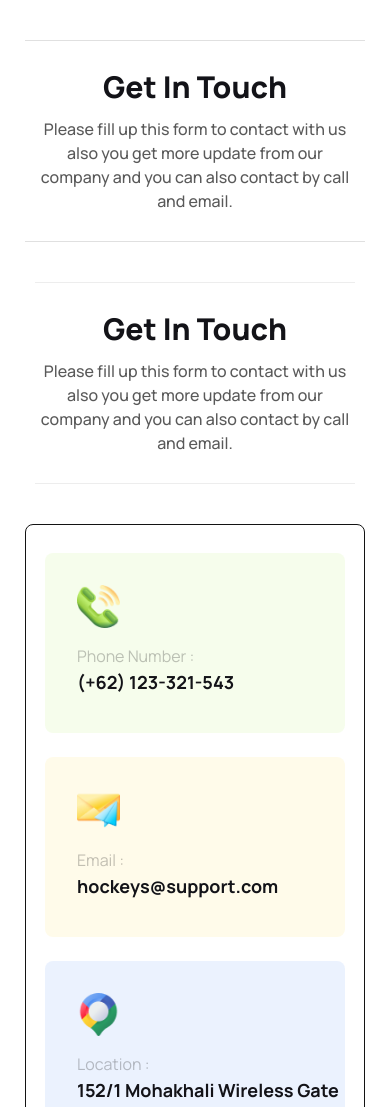
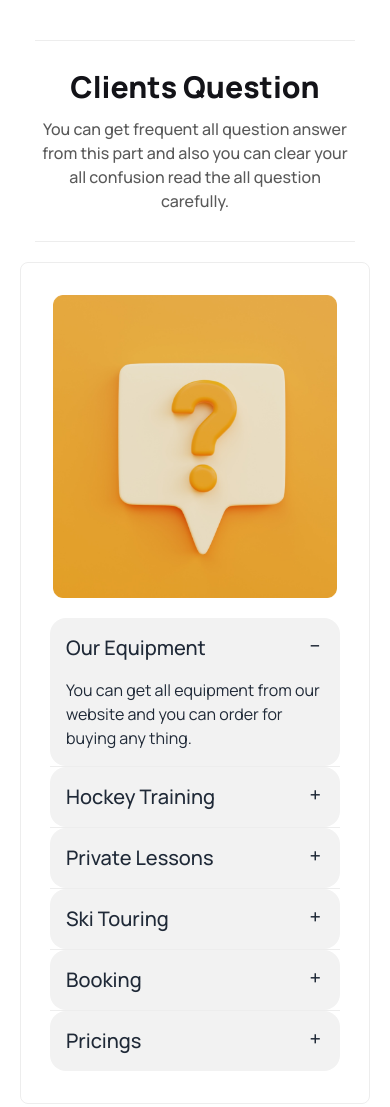
Before and after one commit to shodorsonnath/hockey-club, a plain HTML site: page index.html in a window 390 px wide. Shown: the top 1107 px of the page. Drawn offline with nearby package versions, Linux system fonts and the light colour scheme.

Commit message:
complete client question section

```diff
--- a/index.html
+++ b/index.html
@@ -28,17 +28,83 @@
     <!-- header section close -->
     <!-- main section start -->
     <main>
-      <!-- get in touch section start -->
+      <!-- client question section start -->
       <section class="mt-10 lg:mt-20">
-        <div>
-          <!-- get in touch text part -->
+          <!-- client question text part -->
           <div class="flex flex-col justify-center items-center text-center">
             <!-- horizontal line -->
-            <div class="bg-[#13131221] w-[340px] lg:w-[1170px] h-[1px]"></div>
-            <h2 class="font-extrabold text-3xl text-[#131318] pt-7 pb-3">Get In Touch</h2>
-            <p class="text-base font-medium text-[#131312B3] pb-7 mx-10 lg:mx-80 lg:px-28">Please fill up this form to contact with us also you get more update from our company and you can also contact by call and email.</p>
-            <div class="bg-[#13131221] w-[340px] lg:w-[1170px] h-[1px]"></div>
+            <div class="bg-[#13131213] w-[320px] lg:w-[1170px] h-[1px]"></div>
+            <h2 class="font-extrabold text-3xl text-[#131318] pt-7 pb-3">Clients Question</h2>
+            <p class="text-base font-medium text-[#131312B3] pb-7 mx-10 lg:mx-80 lg:px-28">You can get frequent all question answer from this part and also you can clear your all confusion read the all question carefully.</p>
+            <div class="bg-[#13131213] w-[320px] lg:w-[1170px] h-[1px] mb-5 lg:mb-10"></div>
           </div>
+          <div class="border rounded-lg border-[#13131213] w-[350px] lg:w-[1200px] p-8 mx-auto flex flex-col lg:flex-row justify-center items-center gap-5 lg:gap-10">
+            <div>
+              <img class="w-[400px]" src="Images/11.png" alt="">
+            </div>
+            <div>
+              <div class="collapse collapse-plus bg-base-200">
+                <input type="radio" name="my-accordion-3" checked="checked" />
+                <div class="collapse-title text-xl font-medium">
+                  Our Equipment
+                </div>
+                <div class="collapse-content">
+                  <p>You can get all equipment from our website and you can order for buying any thing.</p>
+                </div>
+              </div>
+              <div class="bg-[#13131213] w-[290px] lg:w-[700px] h-[1px]"></div>
+              <div class="collapse collapse-plus bg-base-200">
+                <input type="radio" name="my-accordion-3" />
+                <div class="collapse-title text-xl font-medium">
+                  Hockey Training
+                </div>
+                <div class="collapse-content">
+                  <p>Special Hockey trainer you can hire from our company and also you can join our training club.</p>
+                </div>
+              </div>
+              <div class="bg-[#13131213] w-[290px] lg:w-[700px] h-[1px]"></div>
+              <div class="collapse collapse-plus bg-base-200">
+                <input type="radio" name="my-accordion-3" />
+                <div class="collapse-title text-xl font-medium">
+                  Private Lessons
+                </div>
+                <div class="collapse-content">
+                  <p>Our Special trainer are always give you private lesson for imporve your skill and get more tips.</p>
+                </div>
+              </div>
+              <div class="bg-[#13131213] w-[290px] lg:w-[700px] h-[1px]"></div>
+              <div class="collapse collapse-plus bg-base-200">
+                <input type="radio" name="my-accordion-3" />
+                <div class="collapse-title text-xl font-medium">
+                  Ski Touring
+                </div>
+                <div class="collapse-content">
+                  <p>Ski touring is skiing is the backcountry on unmarked or unpatrolled area.</p>
+                </div>
+              </div>
+              <div class="bg-[#13131213] w-[290px] lg:w-[700px] h-[1px]"></div>
+              <div class="collapse collapse-plus bg-base-200">
+                <input type="radio" name="my-accordion-3" />
+                <div class="collapse-title text-xl font-medium">
+                  Booking
+                </div>
+                <div class="collapse-content">
+                  <p>We are also provide international and national match ticket at a good rate you can book any match ticket easily.</p>
+                </div>
+              </div>
+              <div class="bg-[#13131213] w-[290px] lg:w-[700px] h-[1px]"></div>
+              <div class="collapse collapse-plus bg-base-200">
+                <input type="radio" name="my-accordion-3" />
+                <div class="collapse-title text-xl font-medium">
+                  Pricings
+                </div>
+                <div class="collapse-content">
+                  <p>We are provide all services and quality product at a good cheaper price.</p>
+                </div>
+              </div>
+            </div>
+          </div>
+
 
       </section>
       <!-- client question section close -->
@@ -57,7 +123,7 @@
           <!-- contact and form part -->
           <div class="pt-10 flex flex-col lg:flex-row gap-10 justify-center items-center">
             <!-- contact part -->
-            <div class="border rounded-lg border-[#131313] w-[340px] lg:w-[400px] flex flex-col justify-center items-center">
+            <div class="border rounded-lg border-[#13131213] w-[340px] lg:w-[400px] flex flex-col justify-center items-center">
               <div class="bg-[#BCED6D21] w-[300px] lg:w-[350px] h-[180px] rounded-lg mb-6 mt-7">
                 <img class="pt-8 pl-8 w-[75px]" src="Images/Group 1171275317.png" alt="phone">
                 <p class="pt-4 pl-8 text-[#13131242] font-normal text-base">Phone Number :</p>
```
